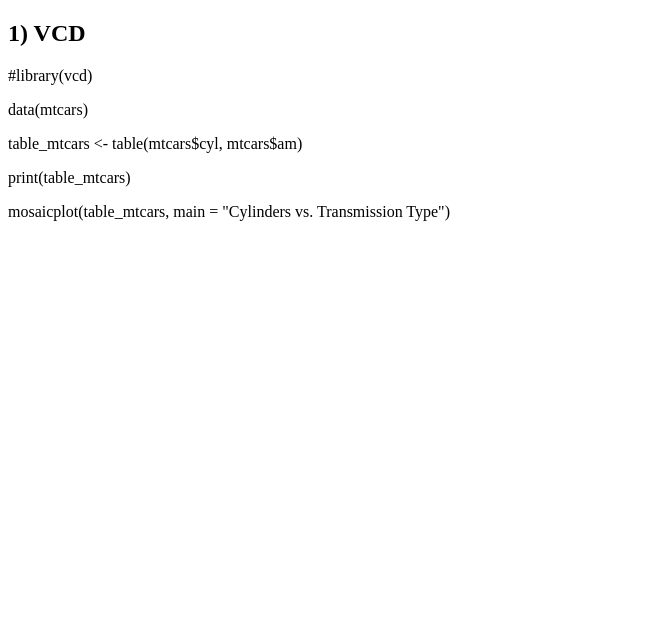
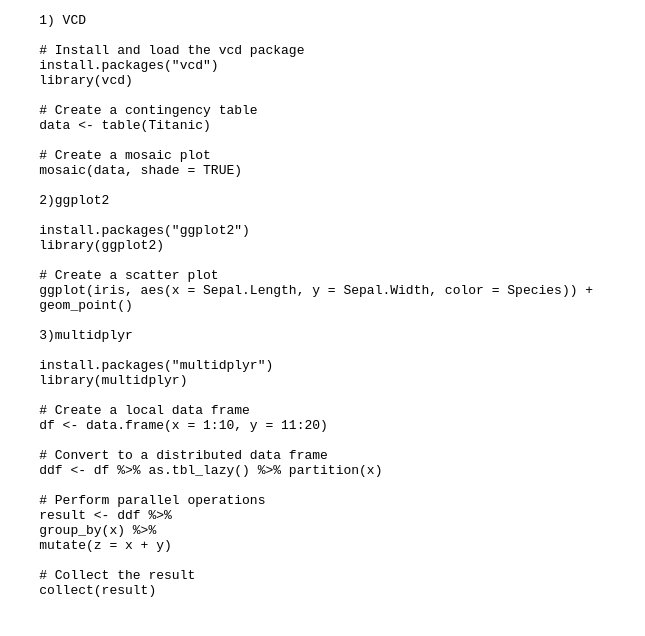
Before and after one commit to Shreyash1414/Personal_Website, a website: page public/package.html in a window 1280 px wide. Shown: the whole page, without its empty margins (0-645 px from the left). Drawn offline with Linux system fonts and the light colour scheme.

```diff
--- a/public/package.html
+++ b/public/package.html
@@ -7,13 +7,47 @@
     <title>Document</title>
 </head>
 <body>
-    <h2>1) VCD</h2>
-    <p>#library(vcd)
-    </p>
-    <p>data(mtcars)</p>
-    <p>table_mtcars <- table(mtcars$cyl, mtcars$am)</p>
-    <p>print(table_mtcars)</p>
-    <p>mosaicplot(table_mtcars, main = "Cylinders vs. Transmission Type")</p>
+<pre>
+    1) VCD
+
+    # Install and load the vcd package
+    install.packages("vcd")
+    library(vcd)
+
+    # Create a contingency table
+    data <- table(Titanic)
+
+    # Create a mosaic plot
+    mosaic(data, shade = TRUE)
+
+    2)ggplot2
+
+    install.packages("ggplot2")
+    library(ggplot2)
+
+    # Create a scatter plot
+    ggplot(iris, aes(x = Sepal.Length, y = Sepal.Width, color = Species)) +
+    geom_point()
+
+    3)multidplyr
+
+    install.packages("multidplyr")
+    library(multidplyr)
+
+    # Create a local data frame
+    df <- data.frame(x = 1:10, y = 11:20)
+
+    # Convert to a distributed data frame
+    ddf <- df %>% as.tbl_lazy() %>% partition(x)
+
+    # Perform parallel operations
+    result <- ddf %>%
+    group_by(x) %>%
+    mutate(z = x + y)
+
+    # Collect the result
+    collect(result)
+</pre>
 
 
 </body>
```
Also changed, not shown: public/index.html (+5 -0 lines), public/pigcommands.html (added, +12 -0 lines), public/pig.jpeg (added).
